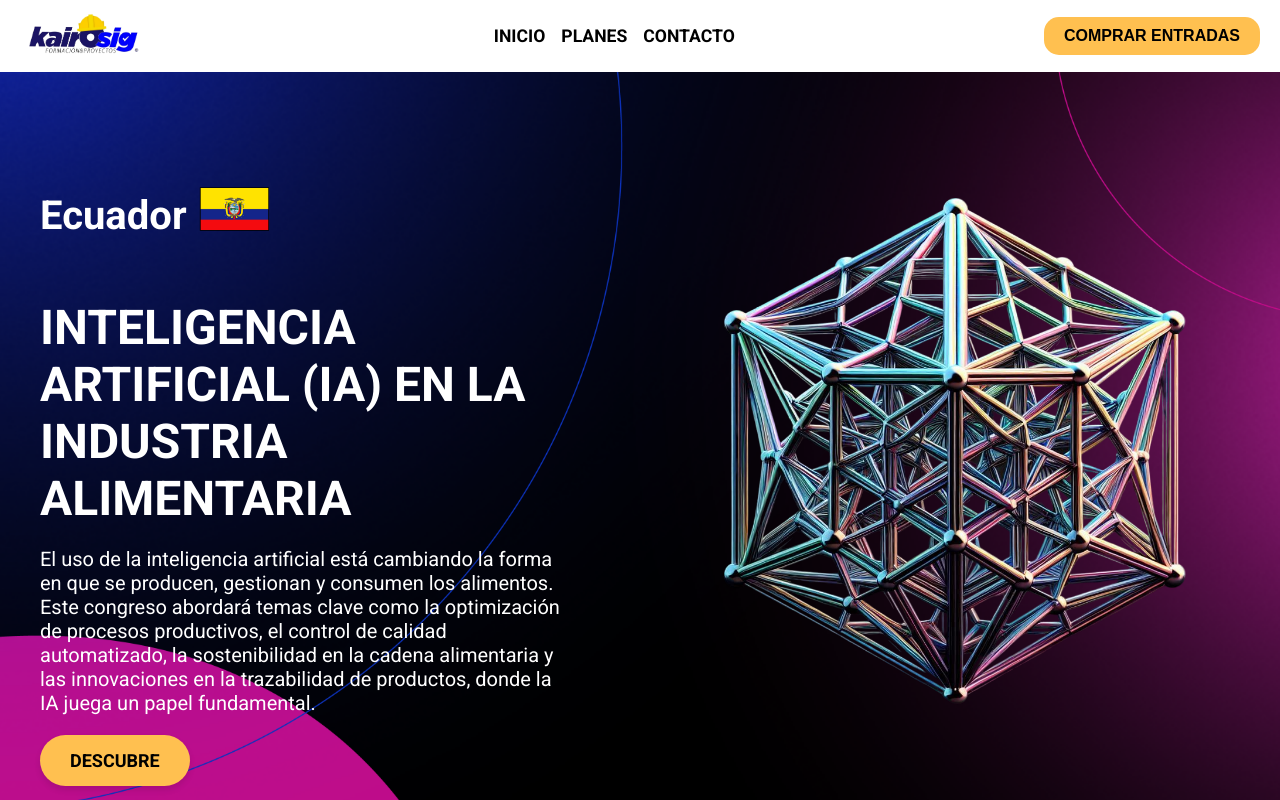
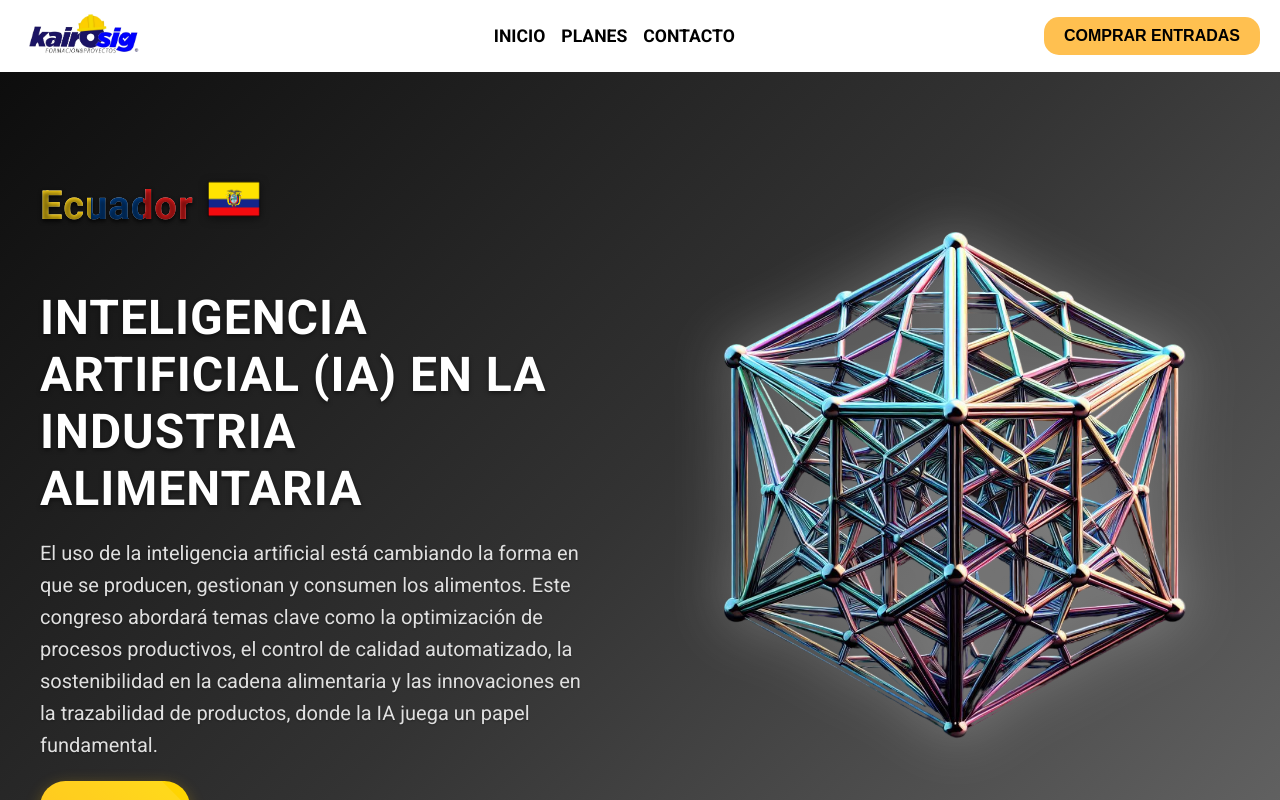
Before and after one commit to McJeanPierre/Froted-Kairosig, a React (Vite) app: page / in a window 1280 px wide. Shown: the top 800 px of the page. Built offline with nearby package versions, Linux system fonts and the light colour scheme; a web font is replaced by a local one.

Commit message:
Mejorar estilos y accesibilidad en componentes de la interfaz

```diff
--- a/src/Asientos.css
+++ b/src/Asientos.css
@@ -1,3 +1,5 @@
+@import url('https://fonts.googleapis.com/css2?family=Roboto:wght@400;700&display=swap');
+
 .seat-map-container {
   display: flex;
   flex-direction: column;
@@ -8,6 +10,7 @@
 }
 
 .seat-map-title {
+  color: #111111;
   font-size: 1.5rem;
   font-weight: bold;
   margin-bottom: 1rem;
@@ -41,37 +44,43 @@
 }
 
 .seat {
-  width: 3rem; /* Aumenta el tamaño del asiento */
-  height: 3rem; /* Aumenta el tamaño del asiento */
+  width: 3.5rem; /* Aumenta el tamaño del asiento */
+  height: 3.5rem; /* Aumenta el tamaño del asiento */
   display: flex;
   align-items: center;
   justify-content: center;
-  font-size: 0.85rem; /* Ajusta el tamaño del texto */
+  font-size: 1.75rem; /* Aumenta el tamaño del texto */
+  font-family: 'Roboto', sans-serif; /* Cambia el tipo de fuente */
   border-radius: 0.25rem;
   cursor: pointer;
   border: none;
-}
-
-.seat:disabled {
-  cursor: not-allowed;
-}
-
-.seat-available {
-  background-color: #e5e7eb;
+  color: #111111; /* Asegúrate de que el color del texto sea visible */
+  background-color: #e5e7eb; /* Color de fondo para asientos disponibles */
+  transition: background-color 0.3s ease; /* Transición suave para cambios de color */
 }
 
 .seat-available:hover {
-  background-color: #d1d5db;
+  background-color: #d1d5db; /* Color de fondo al pasar el ratón por encima */
 }
 
 .seat-selected {
-  background-color: #3b82f6;
-  color: white;
+  background-color: #3b82f6; /* Color de fondo para asientos seleccionados */
+  color: white; /* Color del texto para asientos seleccionados */
+}
+
+
+
+.select-seat-message {
+  font-size: 1.5rem; /* Aumenta el tamaño de la fuente */
+  color: #111111; /* Asegúrate de que el color sea visible */
+  margin-bottom: 1rem; /* Ajusta el margen según sea necesario */
+  font-weight: bold; /* Haz el texto en negrita para mayor visibilidad */
+  text-align: center; /* Centra el texto */
 }
 
 .seat-occupied {
-  background-color: #ef4444;
-  color: white;
+  background-color: #ef4444; /* Color de fondo para asientos ocupados */
+  color: white; /* Color del texto para asientos ocupados */
 }
 
 .stage {
--- a/src/Asientos.jsx
+++ b/src/Asientos.jsx
@@ -103,11 +103,11 @@ export default function SeatMap() {
       <div className="selection-controls">
         {isSelectionEnabled ? (
           <>
-            <p>
-              {selectedSeat
-                ? `Has seleccionado el asiento ${selectedSeat}`
-                : 'Selecciona un asiento'}
-            </p>
+          <p className="select-seat-message">
+            {selectedSeat
+              ? `Has seleccionado el asiento ${selectedSeat}`
+              : 'Selecciona un asiento'}
+          </p>
             <button
               onClick={confirmSeatSelection}
               disabled={!selectedSeat}
--- a/src/Footer.css
+++ b/src/Footer.css
@@ -8,6 +8,12 @@
   opacity: 0;
   transform: translateY(20px);
   transition: opacity 0.5s ease, transform 0.5s ease;
+}
+
+
+.no-affect {
+  font-weight: bold; /* Ejemplo de estilo, puedes ajustarlo según tus necesidades */
+  color: inherit; /* Mantiene el color heredado */
 }
 
 .footer.visible {
--- a/src/Footer.jsx
+++ b/src/Footer.jsx
@@ -12,7 +12,7 @@ export default function Footer() {
   return (
     <footer className={`footer ${isVisible ? 'visible' : ''}`}>
       <div className="footer-container">
-        <p className="footer-follow-text">Síguenos:</p>
+        <p className="footer-follow-text no-affect">Síguenos:</p>
         <div className="footer-social-icons">
           <a href="https://www.facebook.com/kairosigformacionyproyectos" className="footer-icon facebook">
             <Facebook size={32} />
--- a/src/HomePage.css
+++ b/src/HomePage.css
@@ -3,84 +3,198 @@
 html, body {
   height: 100%;
   margin: 0;
+  font-family: 'Roboto', sans-serif;
 }
 
 .part1 {
-  background-image: url('/fondo_slide2.png');
-  background-color: rgb(0, 0, 0);
-  background-size: cover;
-  background-position: center;
+  background: linear-gradient(135deg, #0d0d0d 0%, #333333 50%, #666666 100%);
   color: #ffffff;
-  height: 100vh;
+  min-height: 100vh;
   display: flex;
-  align-items: center; /* Mantiene el contenido centrado verticalmente */
+  align-items: center;
+  padding: 20px 0;
+  overflow: hidden;
 }
 
 .container {
   display: flex;
-  justify-content: space-between; /* Esto asegura que haya espacio entre el contenido y el cubo */
+  flex-direction: column;
+  justify-content: center;
   width: 100%;
   max-width: 1200px;
   margin: 0 auto;
   padding: 0 15px;
-  font-family: 'Roboto', sans-serif;
 }
 
 .content {
-  width: 60%; /* Ajusta el ancho del contenido según sea necesario */
-  padding-right: 50px; /* Espacio entre el texto y el cubo */
+  width: 100%;
+  max-width: 800px;
+  margin-bottom: 30px;
+  position: relative;
+  z-index: 1;
 }
 
 .part1 .country {
   display: flex;
   align-items: center;
   margin-bottom: 20px;
+  flex-wrap: wrap;
 }
 
 .country h1 {
-  font-size: 40px;
+  font-size: 36px;
   margin-right: 10px;
+  position: relative;
+  font-weight: 700;
+}
+
+.country h1::before {
+  content: 'Ecuador';
+  position: absolute;
+  left: 0;
+  right: 0;
+  background: linear-gradient(
+    to right,
+    #FCD116 0%,    /* Amarillo */
+    #FCD116 33.3%,
+    #003F87 33.3%, /* Azul */
+    #003F87 66.6%,
+    #E81B1B 66.6%, /* Rojo */
+    #E81B1B 100%
+  );
+  -webkit-background-clip: text;
+  background-clip: text;
+  -webkit-text-fill-color: transparent;
+  text-shadow: 0 2px 4px rgba(0,0,0,0.5);
 }
 
 .country img {
-  width: 75px;
-  height: 70px;
+  width: 60px;
+  height: 56px;
+  object-fit: contain;
+  filter: drop-shadow(0 2px 4px rgba(0,0,0,0.5));
 }
 
 .img-cubo {
-  width: 600px; /* Ajusta el tamaño de la imagen del cubo a 300px */
-  height: auto; /* Mantiene la proporción de la imagen */
-  margin-left: 20px; /* Espacio entre el contenido y el cubo */
-  align-self: flex-start; /* Alinea el cubo en la parte superior */
+  width: 100%;
+  max-width: 800px;
+  height: auto;
+  margin: 0 auto;
+  display: block;
+  filter: drop-shadow(0 0 30px rgba(255, 255, 255, 0.3));
+  animation: float 6s ease-in-out infinite;
+}
+
+@keyframes float {
+  0% { transform: translateY(0px); }
+  50% { transform: translateY(-20px); }
+  100% { transform: translateY(0px); }
 }
 
 h1 {
-  font-size: 48px;
+  font-size: 36px;
   margin-bottom: 20px;
+  color: #ffffff;
+  text-shadow: 0 2px 4px rgba(0,0,0,0.5);
+  font-weight: 700;
+  letter-spacing: 1px;
 }
 
 p {
-  font-size: 20px;
+  font-size: 18px;
   margin-bottom: 20px;
+  color: #e0e0e0;
+  line-height: 1.6;
+  text-shadow: 0 1px 2px rgba(0,0,0,0.3);
 }
 
 .btndescubre {
   display: inline-block;
-  padding: 15px 30px;
+  padding: 12px 24px;
   border-radius: 50px;
   cursor: pointer;
   text-decoration: none;
-  transition: background-color 0.3s ease, color 0.3s ease, transform 0.3s ease;
-  background-color: #FFC050;
+  transition: all 0.3s ease;
+  background: linear-gradient(45deg, #FFC107, #FFD700);
   color: #000000;
-  font-size: 18px;
+  font-size: 16px;
   font-weight: bold;
-  box-shadow: 0 4px 6px rgba(0, 0, 0, 0.1);
+  box-shadow: 0 4px 15px rgba(255, 193, 7, 0.3);
+  border: none;
+  outline: none;
+  position: relative;
+  overflow: hidden;
+}
+
+.btndescubre:before {
+  content: '';
+  position: absolute;
+  top: -50%;
+  left: -50%;
+  width: 200%;
+  height: 200%;
+  background: rgba(255,255,255,0.1);
+  transform: rotate(45deg);
+  transition: all 0.3s ease;
 }
 
 .btndescubre:hover {
-  background-color: rgb(255, 208, 0);
+  background: linear-gradient(45deg, #FFD700, #FFC107);
+  transform: translateY(-2px);
+  box-shadow: 0 6px 20px rgba(255, 193, 7, 0.4);
 }
+
+.btndescubre:hover:before {
+  left: 100%;
+}
+
+@media (min-width: 768px) {
+  .container {
+    flex-direction: row;
+    align-items: center;
+  }
+
+  .content {
+    width: 50%;
+    padding-right: 50px;
+    margin-bottom: 0;
+  }
+
+  .img-cubo {
+    width: 50%;
+    margin: 0;
+  }
+
+  .country h1 {
+    font-size: 40px;
+  }
+
+  h1 {
+    font-size: 48px;
+  }
+
+  p {
+    font-size: 20px;
+  }
+
+  .btndescubre {
+    padding: 15px 30px;
+    font-size: 18px;
+  }
+}
+
+@media (max-width: 767px) {
+  .part1 {
+    padding-top: 40px;
+    padding-bottom: 40px;
+  }
+
+  .img-cubo {
+    max-width: 90%;
+    margin-top: 30px;
+  }
+}
+
 
 .sponsor {
   background: linear-gradient(135deg, #000000, #333333);
@@ -117,12 +231,36 @@ p {
   border-radius: 10px;
   box-shadow: 0 4px 8px rgba(255, 255, 255, 0.1);
   background-color: #ffffff; /* Fondo blanco para las imágenes */
-  padding: 15px; /* Espacio interno alrededor de las imágenes */
+  padding: 10px; /* Espacio interno alrededor de las imágenes */
+  display: flex;
+  justify-content: center;
+  align-items: center;
+  overflow: hidden; /* Oculta cualquier desbordamiento */
+}
+
+.sponsor .sponsor-img img {
+  max-width: 100%;
+  max-height: 100%;
+  display: block;
 }
 
 .sponsor .sponsor-img:hover {
-  transform: scale(1.15);
+  transform: scale(1.1);
   box-shadow: 0 8px 16px rgba(255, 255, 255, 0.2);
+}
+
+/* Ajustes para dispositivos móviles */
+@media (max-width: 768px) {
+  .sponsor .publicidad {
+    flex-direction: column; /* Cambia a columna en pantallas pequeñas */
+    align-items: center;
+  }
+
+  .sponsor .sponsor-img {
+    width: 120px; /* Ajusta el tamaño de las imágenes para pantallas pequeñas */
+    height: 120px; /* Ajusta el tamaño de las imágenes para pantallas pequeñas */
+    margin-bottom: 10px; /* Espacio entre elementos */
+  }
 }
 
 .divisor {
--- a/src/Navbar.css
+++ b/src/Navbar.css
@@ -63,6 +63,9 @@
 .logout-button {
   background-color: #f44a40; /* Rojo para indicar acción de salida */
   color: white;
+  font-family: 'Arial', sans-serif; /* Asegúrate de usar la misma fuente que el botón de "Iniciar Sesión" */
+  font-size: 0.82rem; /* Ajusta el tamaño de la fuente si es necesario */
+  font-weight: bold;
   padding: 10px 20px;
   border: none;
   border-radius: 15px;
@@ -79,12 +82,12 @@
   color: white;
   text-decoration: none;
 }
-
 /* Ajustes para dispositivos móviles */
 @media (max-width: 768px) {
   .navbar {
     flex-direction: column;
     align-items: center;
+    padding: 10px; /* Ajusta el padding para dispositivos móviles */
   }
 
   .navbar-logo {
@@ -95,6 +98,7 @@
     flex-direction: column;
     align-items: center;
     width: 100%; /* Asegura que los enlaces ocupen todo el ancho disponible */
+    padding: 0; /* Elimina el padding para evitar desbordamiento */
   }
 
   .navbar-item {
@@ -103,9 +107,20 @@
     text-align: center; /* Centra el texto dentro de cada elemento */
   }
 
+  .navbar-links a {
+    width: 100%; /* Asegura que los enlaces ocupen todo el ancho disponible */
+    text-align: center; /* Centra el texto dentro de cada enlace */
+  }
+
   .buy-button-navbar {
     margin-top: 10px;
     text-align: center;
+    width: 100%; /* Asegura que el botón ocupe todo el ancho disponible */
+  }
+
+  .logout-button {
+    width: 100%; /* Asegura que el botón de cerrar sesión ocupe todo el ancho disponible */
+    text-align: center; /* Centra el texto dentro del botón */
   }
 }
 
```
Also changed, not shown: src/PanelAdmin.css (+136 -33 lines), src/PanelAdmin.jsx (+61 -10 lines).
